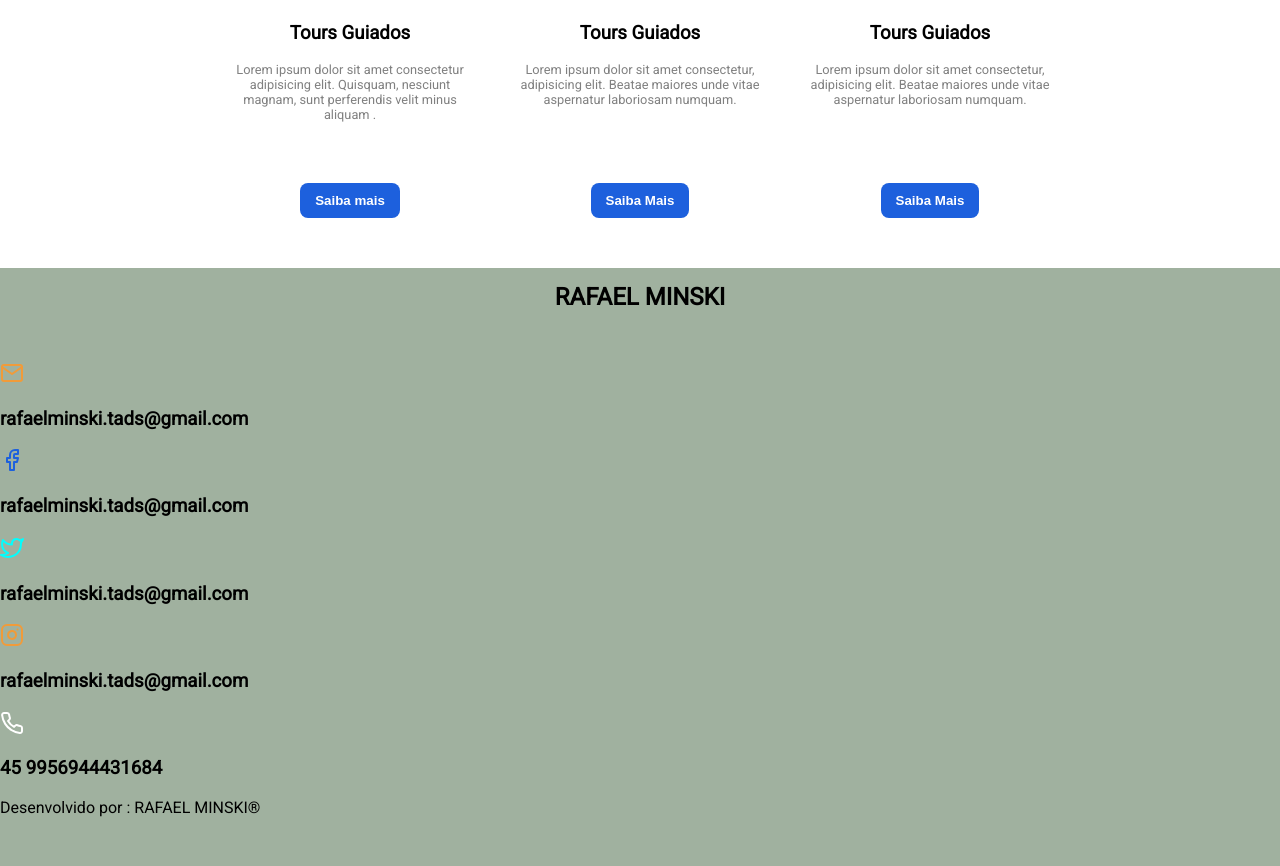
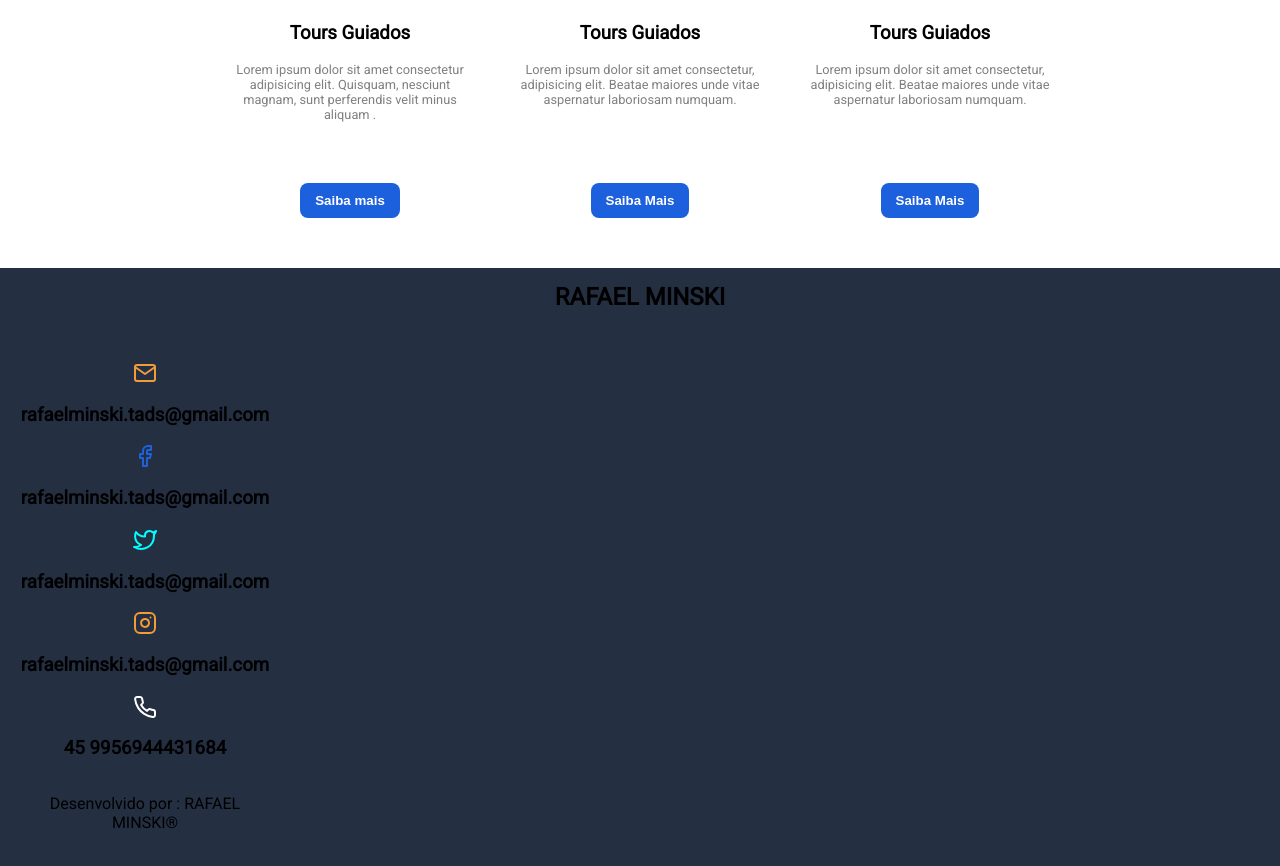
Before and after one commit to rafaelminski/SiteViagens_webI_2023, a plain HTML site: page index.html in a window 1280 px wide. Shown: the part 1557-2423 px from the top of the page. Drawn offline with nearby package versions, Linux system fonts and the light colour scheme.

Commit message:
tarefa para entrega

```diff
--- a/style.css
+++ b/style.css
@@ -209,7 +209,6 @@ header nav p {
     align-items: center;
     margin: 0 20px;
 }
-
 .servicos .card svg {
     width: 60px;
     height: 60px;
@@ -242,8 +241,10 @@ header nav p {
 
 .contatos {
     height: 650px;
-    background: #a0b19f;
+    background: #242f42;
 }
+
+
 
 .contatos .nome {
     padding: 15px;
@@ -252,28 +253,59 @@ header nav p {
 
 }
 
-.contatos .card {
-    margin-top: 25px;
+.contatos .mail{
+    width: 250px;
     display: flex;
-    max-width: 950px;
+    flex-direction: column;
     justify-content: center;
-    margin: auto;
-
+    align-items: center;
+    margin: 0 20px;
 }
 
-.contatos .card svg {
-    width: 30px;
-    height: 60px;
-    margin: 20px;
+.contatos .facebook {
+    width: 250px;
+    display: flex;
+    flex-direction: column;
+    justify-content: center;
+    align-items: center;
+    margin: 0 20px;
 }
 
-.contatos .card .card-content {
-    height: 180px;
-    text-align: center;
+.contatos .twitter{
+    width: 250px;
+    display: flex;
+    flex-direction: column;
+    justify-content: center;
+    align-items: center;
+    margin: 0 20px;
+}
+
+.contatos .instagram{
+    width: 250px;
+    display: flex;
+    flex-direction: column;
+    justify-content: center;
+    align-items: center;
+    margin: 0 20px;
+}
+
+.contatos .phone{
+    width: 250px;
+    display: flex;
+    flex-direction: column;
+    justify-content: center;
+    align-items: center;
+    margin: 0 20px;
+}
+
+.contatos .phone p {
+    text-align:center;
 }
 
 .contatos .mail svg {
     color: #f19b39;
+
+
 }
 
 .contatos .facebook svg {
```
